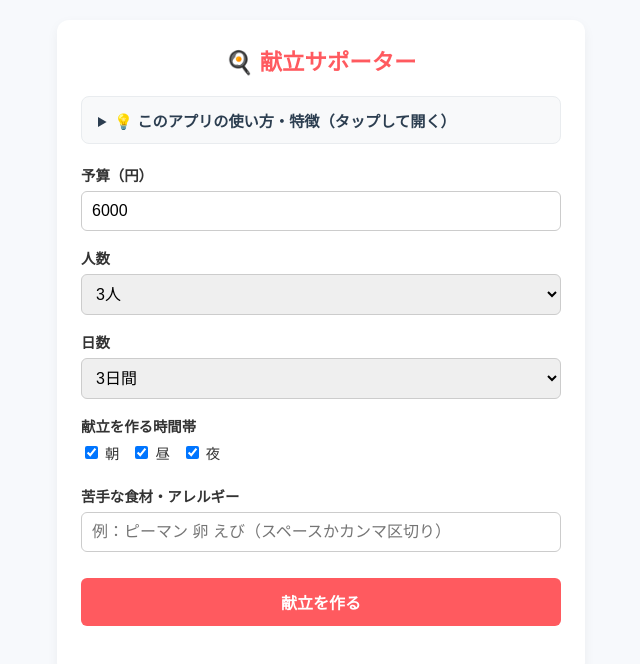
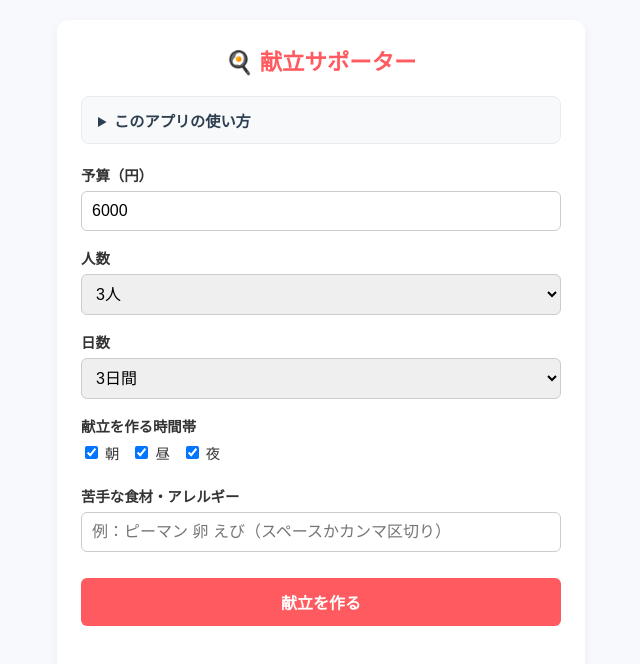
Before and after one commit to amane0518/ai-menu-app, a website: page index.html in a window 1280 px wide. Shown: the whole page, without its empty margins (319-959 px from the left). Drawn offline with Linux system fonts and the light colour scheme.

Commit message:
Add files via upload

```diff
--- a/index.html
+++ b/index.html
@@ -189,7 +189,7 @@
 <!-- 使い方案内（折りたたみ） -->
 <details style="background: #f8f9fa; padding: 12px 16px; border-radius: 8px; margin-bottom: 20px; border: 1px solid #e9ecef;">
   <summary style="font-weight: bold; cursor: pointer; color: #2c3e50; font-size: 0.95em;">
-    💡 このアプリの使い方・特徴（タップして開く）
+    このアプリの使い方
   </summary>
   <div style="margin-top: 10px; font-size: 0.88em; line-height: 1.6; color: #495057;">
     <ol style="padding-left: 20px; margin: 0;">
```
